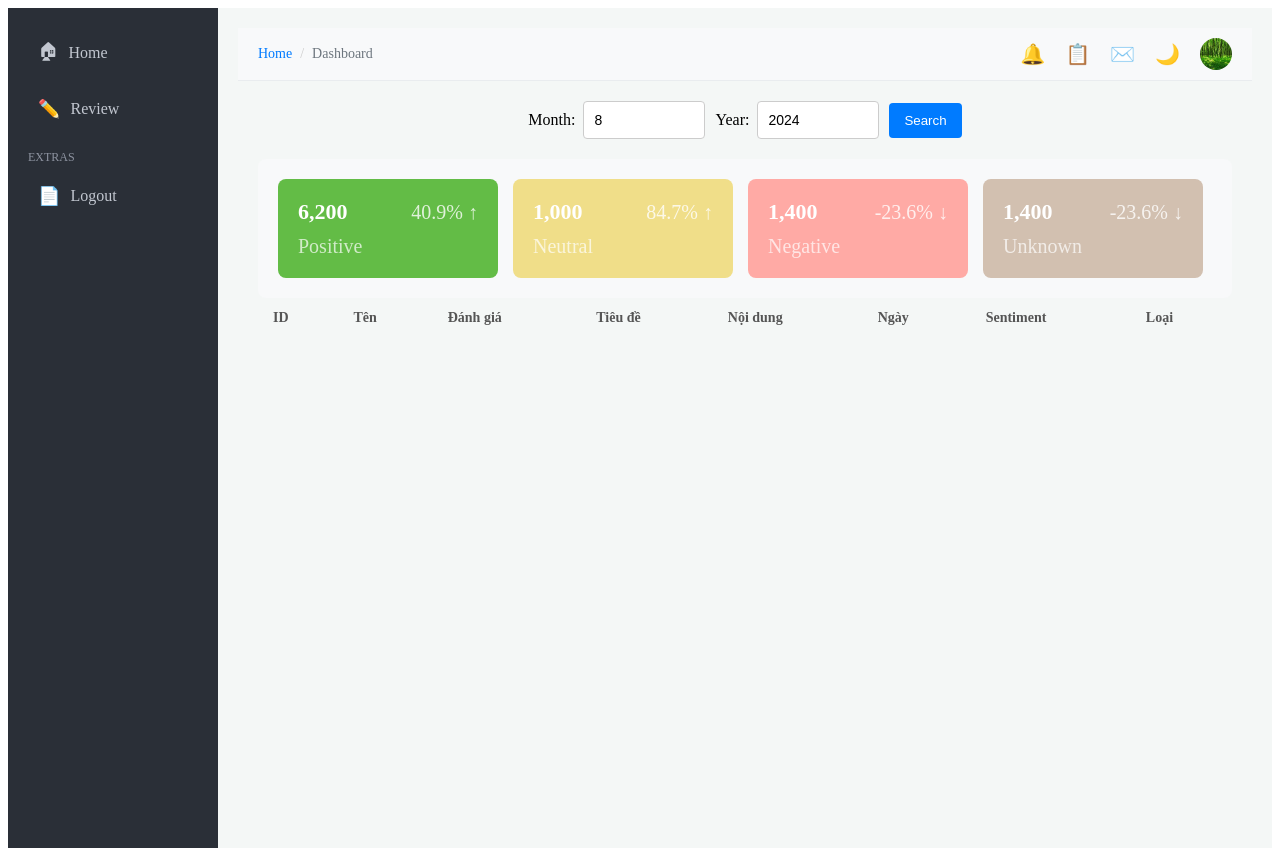
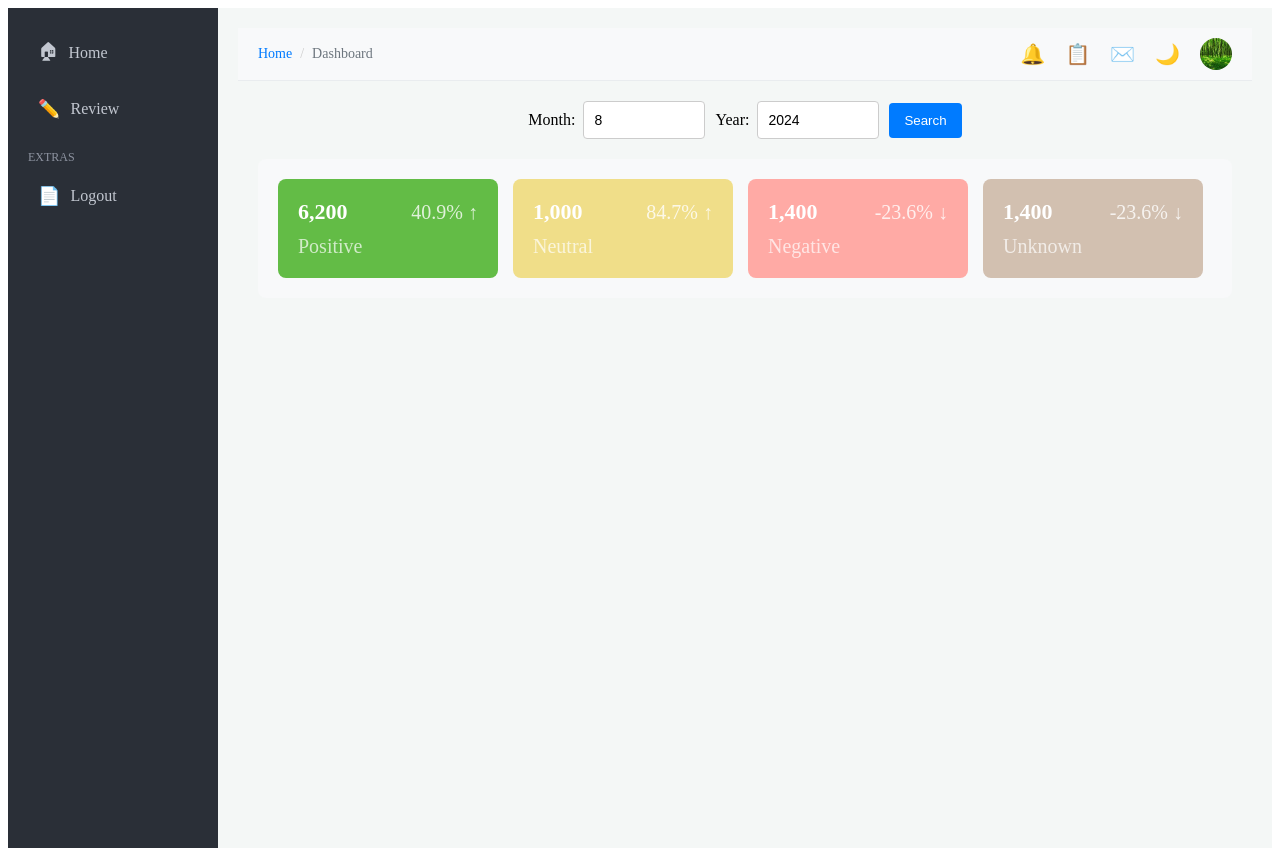
Before and after one commit to vocongvinh641994/website_dashboard_datn, a React app in the folder frontend_dashboard/: page / in a window 1280 px wide. Built offline with nearby package versions, Linux system fonts and the light colour scheme.

Commit message:
+ Update

```diff
--- a/frontend_dashboard/src/pages/dashboard/meric-card-list/index.js
+++ b/frontend_dashboard/src/pages/dashboard/meric-card-list/index.js
@@ -3,7 +3,6 @@ import styled from 'styled-components';
 import MetricCard from '../meric-card';
 
 const MericCardList = () => {
-  const [reviews, setReviews] = useState([]);
   const [month, setMonth] = useState('');
   const [year, setYear] = useState('');
 
@@ -18,6 +17,29 @@ const MericCardList = () => {
   const handleSearch = () => {
     // Handle search logic here
     console.log('Searching for:', { month, year });
+  };
+
+  const fetchReviews = async (isSync = false) => {
+    // setLoading(true);
+    try {
+      console.log('Fetching reviews from: ', process.env.REACT_APP_BACK_END_HOST);
+      const response = await axios.get(`/api/reviews-sentiments`, {
+        baseURL: process.env.REACT_APP_BACK_END_HOST,
+        params: { page: currentPage, limit, name: searchName },
+      });
+      setReviews(response.data.reviews);
+      setTotalPages(response.data.totalPages);
+      setTotalReviews(response.data.totalReviews);
+
+      if (isSync) {
+        setCurrentPage(1); // Reset pagination when sync happens
+      }
+
+      setLoading(false);
+    } catch (err) {
+      setError(err.response?.data?.message || 'Failed to fetch reviews');
+      setLoading(false);
+    }
   };
 
   return (
@@ -74,36 +96,6 @@ const MericCardList = () => {
       </MetricsRow>
     </DashboardContainer>
 
-    <Table>
-        <thead>
-          <tr>
-            <TH>ID</TH>
-            <TH>Tên</TH>
-            <TH>Đánh giá</TH>
-            <TH>Tiêu đề</TH>
-            <TH>Nội dung</TH>
-            <TH>Ngày</TH>
-            <TH>Sentiment</TH>
-            <TH>Loại</TH>
-          </tr>
-        </thead>
-        <tbody>
-          {reviews.map((review, index) => (
-
-            <TR key={index}>
-              <TD>{review.id}</TD>
-              <TD>{review.name}</TD>
-              <TD>{review.rating}</TD>
-              <TD>{review.title}</TD>
-              <TD>{review.content}</TD>
-              <TD>{isNewReview(review.createdAt) && <NewIcon>🆕</NewIcon>} {new Date(review.createdAt).toLocaleDateString()}</TD>
-              <TD>{review.sentimentAssociated ? (review.sentimentAssociated.sentiment ?? 'Unknown') : 'Unknown'}</TD>
-              <TD>{review.sentimentAssociated ? (review.sentimentAssociated.reviewsCategory ?? 'Unknown') : 'Unknown'}</TD>
-
-            </TR>
-          ))}
-        </tbody>
-      </Table>
     </>
   );
 };
```
